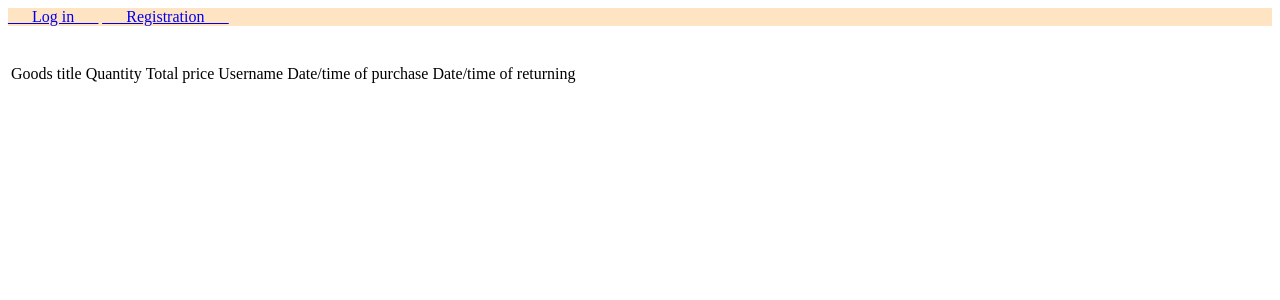
After one commit to MikeYeromenko/module_views, a Django app: page /goods_return_list/ in a window 1280 px wide. The commit adds this page. Shown: the top 300 px of the page. Run offline with Django 3.2, Linux system fonts and the light colour scheme; data that the repository does not hold is empty.

Commit message:
admin functional added

```diff
--- a/modshop/views.py
+++ b/modshop/views.py
@@ -40,16 +40,6 @@ class LoginUser(LoginView):
         return reverse_lazy('shopping')
 
 
-# class LogoutUser(LoginRequiredMixin, LogoutView):
-#     # next_page = 'login/'
-#
-#     def get(self, request, *args, **kwargs):
-#         logout(request.user)
-#         return super(LogoutUser, self).get(request, *args, **kwargs)
-
-    # def get_template_names(self):
-    #     return reverse_lazy('login')
-
 @login_required
 def logout_user(request):
     logout(request)
@@ -69,14 +59,12 @@ class GoodsListView(ListView):
         return context
 
 
+# first decided to differ permissions using groups
 def system_permissions(groups):
     result = {}
     for group in groups:
         if str(group).lower() == 'users':
             result.update({'buying_form': BuyingForm})
-        # elif group == 'Editors':
-        #     result.update({'edit_form': EditForm})
-
     return result
 
 
@@ -189,16 +177,65 @@ class GoodsUpdateView(LoginRequiredMixin, UpdateView):
     form_class = GoodsUpdateForm
     template_name = 'update_goods.html'
     # fields = ['title', 'price', 'quantity', 'description']
-    success_url = 'goods_update/'
+    # success_url = 'goods_update/'
+    pk_url_kwarg = 'pk'
 
-    # def get_queryset(self):
-    #     if self.request.method == "POST":
-    #         pk = self.kwargs['pk']
-    #         return models.Goods.objects.filter(id=pk)
+    def get_success_url(self):
+        pk = self.kwargs.get('pk')
+        return reverse_lazy('goods_update', kwargs={'pk': pk})
 
-    # def get_object(self, queryset=None):
-    #     # get the existing object or created a new one
-    #     # obj, created = models.Goods.objects.get_or_create(col_1=self.kwargs['value_1'], col_2=self.kwargs['value_2'])
-    #     if self.request.method == "POST":
-    #         pk = self.kwargs['pk']
-    #         return models.Goods.objects.get(id=pk)
+    def form_valid(self, form):
+        self.object = form.save(user=self.request.user)
+        return super().form_valid(form)
+
+
+class GoodsCreateView(CreateView):
+    model = models.Goods
+    form_class = GoodsUpdateForm
+    template_name = 'update_goods.html'
+
+    def form_valid(self, form):
+        self.object = form.save(user=self.request.user)
+        return super().form_valid(form)
+
+    def get_success_url(self):
+        return reverse_lazy('goods_add')
+
+
+class GoodsReturnAdminView(ListView):
+    model = models.Goods_Return
+    template_name = 'goods_return.html'
+
+    def get_queryset(self):
+        goods_return = models.Goods_Return.objects.prefetch_related('id_purchase').all()
+        return goods_return
+
+
+class WorkWithReturnView(LoginRequiredMixin, View):
+
+    def post(self, *args, **kwargs):
+        pk = kwargs.get('pk')
+        goods_return = get_object_or_404(models.Goods_Return, pk=pk)
+        id_purchase = goods_return.id_purchase_id
+        purchase = get_object_or_404(models.Purchase, pk=id_purchase)
+        id_goods = purchase.id_goods_id
+        goods = get_object_or_404(models.Goods, pk=id_goods)
+        id_user_bought = purchase.id_user_id
+        user_bought = get_object_or_404(models.MyUser, pk=id_user_bought)
+        if 'accept' in self.request.POST:
+            # returning quantity of goods bought to goods object
+            goods.quantity += purchase.quantity
+            goods.save()
+            # returning sum of money user paid
+            user_bought.wallet += purchase.total_price
+            user_bought.save()
+            # deleting a purchase
+            purchase.delete()
+        if 'refuse' in self.request.POST:
+            # when creating a Goods_Return we changed the status of was retuned to True
+            # now let's change it back to False
+            purchase.was_returned = False
+            purchase.save()
+            # deleting a goods_return object, because admin refused
+            goods_return.delete()
+        return HttpResponseRedirect(reverse_lazy('goods_return'))
--- a/module/urls.py
+++ b/module/urls.py
@@ -30,6 +30,9 @@ urlpatterns = [
     path('purchase/<int:pk>/', views.PurchaseCreateView.as_view(), name='purchase'),
     path('purchases/', views.PurchesListView.as_view(), name='purchases'),
     path('return/<int:pk>/', views.GoodsReturnView.as_view(), name='return'),
-    path('goods_update/<int:pk>', views.GoodsUpdateView.as_view(), name='goods_update')
+    path('goods_update/<int:pk>/', views.GoodsUpdateView.as_view(), name='goods_update'),
     # path(r'^goods_update/(?P<pk>\d+)/$', views.GoodsUpdateView.as_view(), name='goods_update'),
+    path('goods_add/', views.GoodsCreateView.as_view(), name='goods_add'),
+    path('goods_return_list/', views.GoodsReturnAdminView.as_view(), name='goods_return'),
+    path('return_decision/<int:pk>/', views.WorkWithReturnView.as_view(), name='return_decision'),
 ]
--- a/templates/base.html
+++ b/templates/base.html
@@ -6,18 +6,27 @@
 </head>
 <body>
 {% block login %}
-    {% if request.user.is_authenticated %}
-        <a href="{% url 'logout' %}" style="background-color: bisque">Log out</a>
-        <a href="{% url 'shopping' %}" style="background-color: bisque">Go shopping</a>
-        <a href="{% url 'purchases' %}" style="background-color: bisque">Look my purchases</a>
-    {% else %}
-        <a href="{% url 'login' %}">Log in</a>
-        <a href="{% url 'registration' %}" style="background-color: coral">To registrate</a>
+    <div style="background-color: bisque">
+    {% if request.user.is_authenticated and not user.is_superuser %}
+        <a href="{% url 'logout' %}">___Log out___</a>
+        <a href="{% url 'shopping' %}">___Go shopping___</a>
+        <a href="{% url 'purchases' %}">___Look my purchases___</a>
+    {% endif %}
+    {% if user.is_anonymous %}
+        <a href="{% url 'login' %}">___Log in___</a>
+        <a href="{% url 'registration' %}">___Registration___</a></a>
+    {% endif %}
+    {% if request.user.is_superuser %}
+        <a href="{% url 'logout' %}">___Log out___</a>
+        <a href="{% url 'goods_add' %}">___Add goods___</a>
+        <a href="{% url 'shopping' %}">___Look goods___</a>
+        <a href="{% url 'goods_return' %}">___Look goods for return___</a>
     {% endif %}
     <br>
+    </div>
 {% endblock login %}
 {% block user %}
-    {% if user.is_authenticated %}
+    {% if user.is_authenticated and not user.is_superuser %}
         You have {{ user.wallet }} hrn in your pocket)
     {% endif %}
     <br>
--- /dev/null
+++ b/templates/goods_return.html
@@ -0,0 +1,25 @@
+{% extends 'base.html' %}
+
+{% block content %}
+    <table style="text-align: center">
+        <tr>
+            <td>Goods title</td> <td>Quantity</td> <td>Total price</td> <td>Username</td> <td>Date/time of purchase</td>
+            <td>Date/time of returning</td>
+        </tr>
+        {% for object in object_list %}
+            <tr>
+                <form action="{% url 'return_decision' object.id %}" method="post">
+                    {% csrf_token %}
+                    <td>{{ object.id_purchase.id_goods.title }}</td>
+                    <td>{{ object.id_purchase.quantity }}</td>
+                    <td>{{ object.id_purchase.total_price }}</td>
+                    <td>{{ object.id_purchase.id_user.username }}</td>
+                    <td>{{ object.id_purchase.date_time }}</td>
+                    <td>{{ object.time_created }}</td>
+                    <td><button type="submit" name="accept">Accept</button></td>
+                    <td><button type="submit" name="refuse">Refuse</button></td>
+                </form>
+            </tr>
+        {% endfor %}
+    </table>
+{% endblock content %}
--- a/templates/shopping.html
+++ b/templates/shopping.html
@@ -8,7 +8,7 @@
         <td>{{ obj.title }}</td> <td>Price {{ obj.price }} hrn.</td> <td>Total quantity: {{ obj.quantity }}</td>
             {% if request.user.is_superuser %}
                 <td>
-                    <form action="{% url 'goods_update' pk=obj.id %}" method="post">
+                    <form action="{% url 'goods_update' pk=obj.id %}" method="get">
                         {% csrf_token %}
                         <button type="submit">Update</button>
                     </form>
```
Also changed, not shown: modshop/forms.py (+8 -44 lines).
